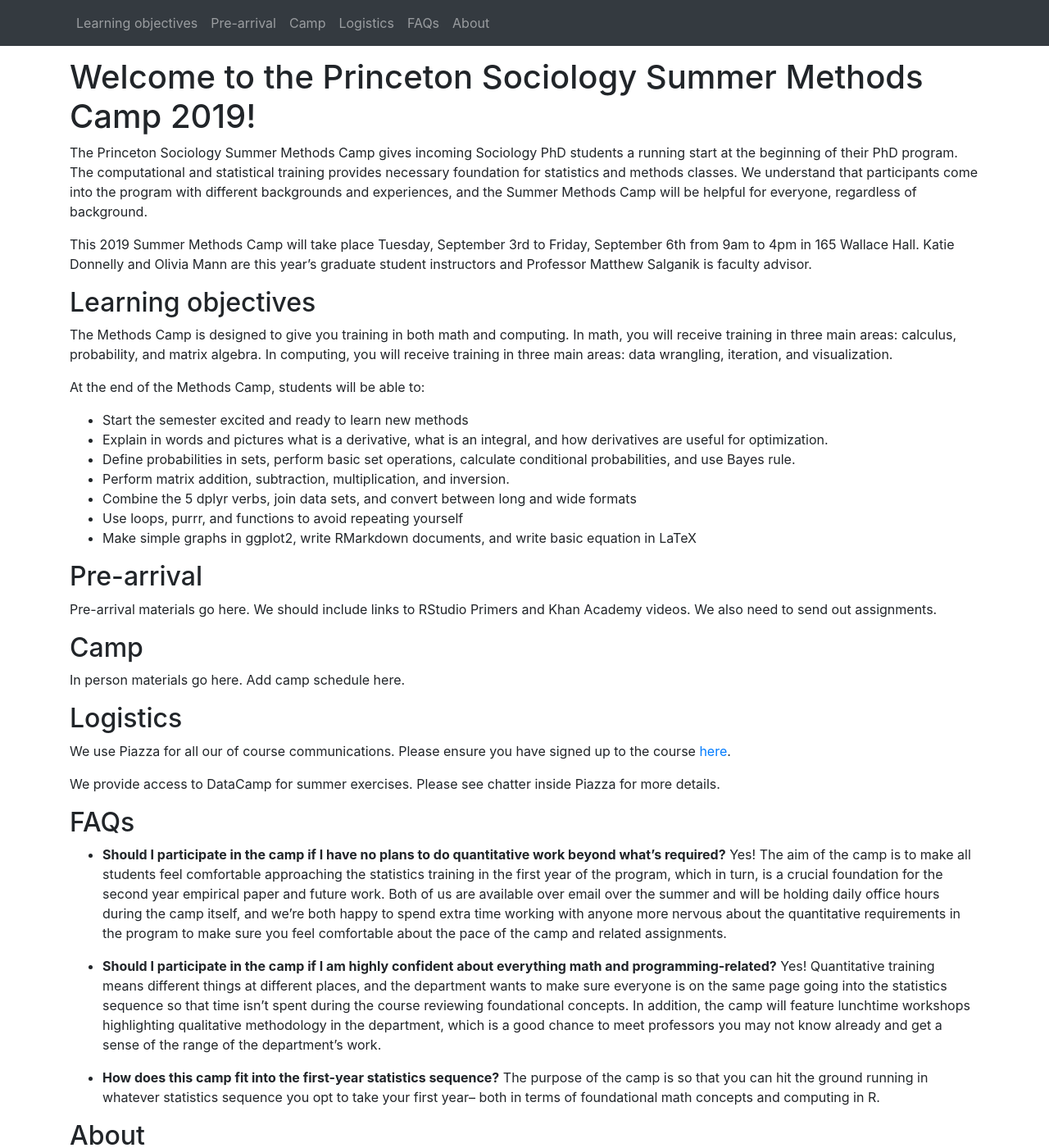
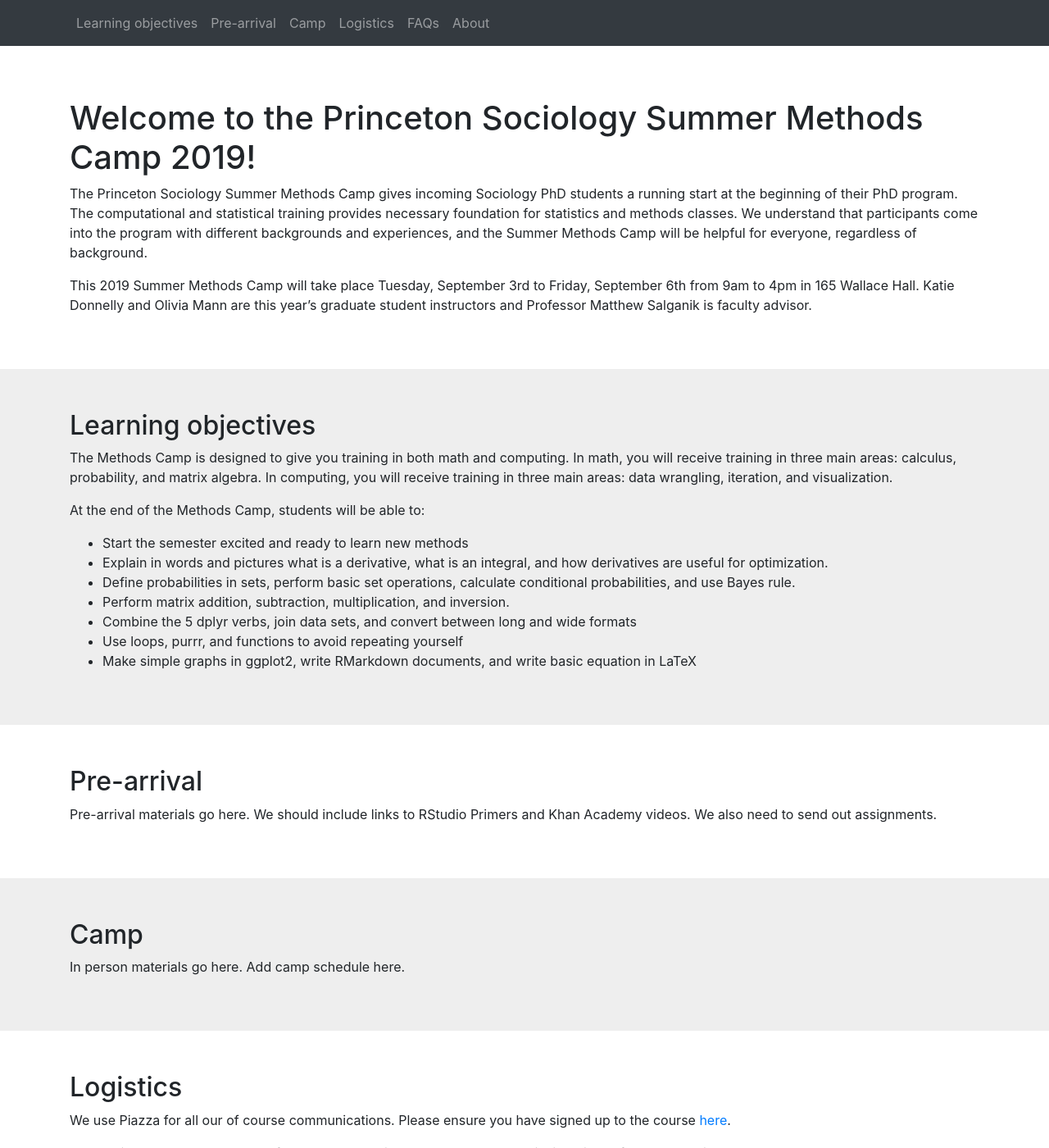
Before and after one commit to bstewart/princeton_methods_camp, a Jekyll site: the page built from index.md, in a window 1280 px wide and 1400 px high. Shown: the whole window at 82% size. Built offline with Jekyll 4.4.1, drawn with Linux system fonts in a browser that asks for light colours.

Commit message:
Add striped sections

```diff
--- a/_layouts/default.html
+++ b/_layouts/default.html
@@ -25,20 +25,24 @@
       	</div>
 			</div>
 		</nav>
-    <div class="content-container">
+
+    <div class="sections">
+      <section>
         <div class="container">
-
           {{ content }}
+        </div>
+      </section>
 
       {% if page.sections %}
         {% for section in page.sections %}
           <section>
+            <div class="container">
               {% capture section_content %}{% include_relative {{ section }}.md %}{% endcapture %}
               {{ section_content | markdownify }}
+            </div>
           </section>
         {% endfor %}
       {% endif %}
-      </div>
     </div>
 		{% comment %}
     <script src="https://code.jquery.com/jquery-3.3.1.slim.min.js" integrity="sha384-q8i/X+965DzO0rT7abK41JStQIAqVgRVzpbzo5smXKp4YfRvH+8abtTE1Pi6jizo" crossorigin="anonymous"></script>
--- a/assets/stylesheets/site.scss
+++ b/assets/stylesheets/site.scss
@@ -21,3 +21,11 @@ body {
     margin: -$fixed-navbar-height 0 0; /* negative fixed header height */
   }
 }
+
+section {
+  padding: 50px 0;
+
+  &:nth-child(even) {
+	  background: #eee;
+  }
+}
```
Lines whose indentation alone changed are shown as unchanged.
